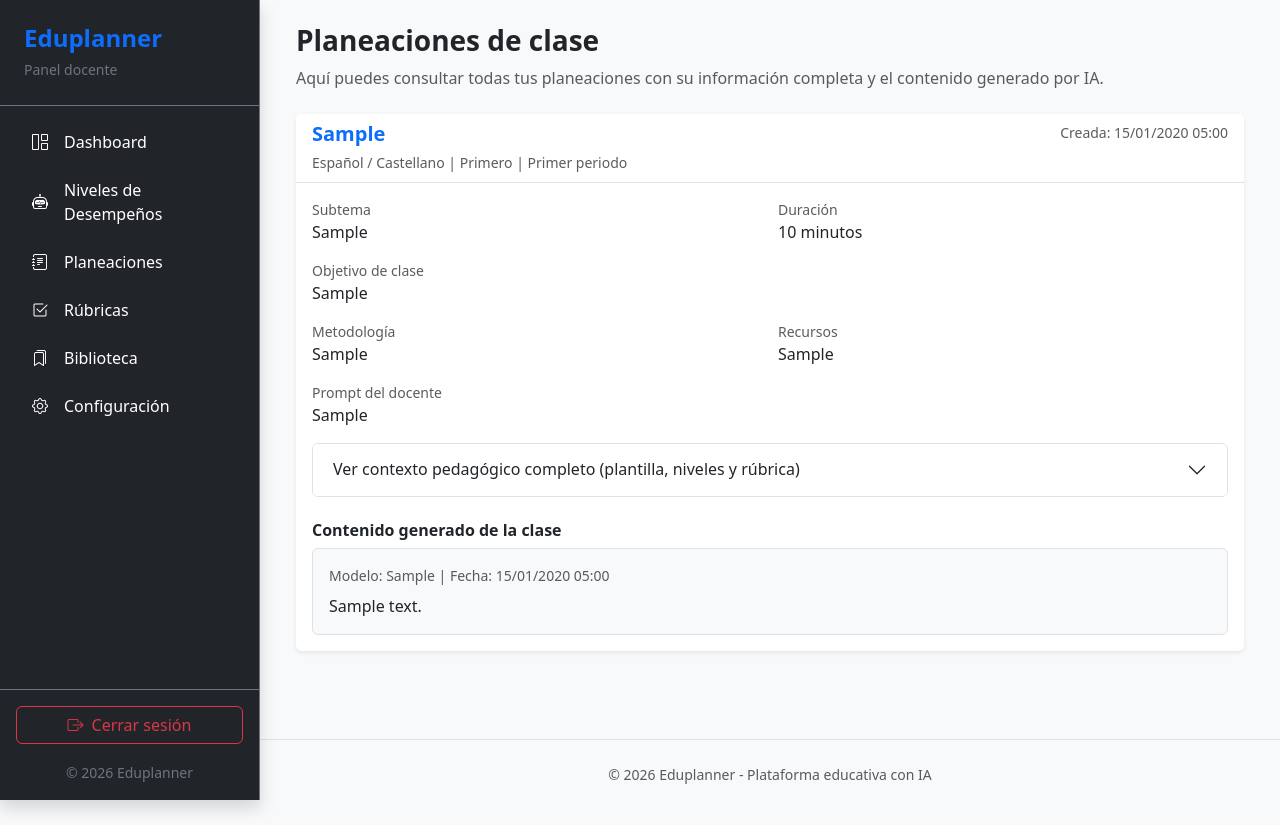
After one commit to juangzj/eduplanner1.0, a Django app: page /levels/class-plans/ in a window 1280 px wide. The commit adds this page. Run offline with Django 5.2, Linux system fonts and the light colour scheme; a user stored in the database is signed in; tables that the repository leaves empty hold one stand-in row (values such as "Sample post").

Commit message:
feat: Implement Class Planning and Generated Class Plan models with views, URLs, and templates

```diff
--- a/apps/levels/models/__init__.py
+++ b/apps/levels/models/__init__.py
@@ -2,3 +2,4 @@ from .performance_level_template_model import PerformanceLevelTemplate
 from .generated_levels_model import GeneratedLevels
 from .assessment_rubric_model import AssessmentRubric
 from .class_planning_model import ClassPlanning
+from .generated_class_plan_model import GeneratedClassPlan
--- /dev/null
+++ b/apps/levels/models/generated_class_plan_model.py
@@ -0,0 +1,47 @@
+from django.db import models
+import uuid
+
+
+class GeneratedClassPlan(models.Model):
+
+    id = models.UUIDField(
+        primary_key=True,
+        default=uuid.uuid4,
+        editable=False
+    )
+
+    # Relación con la planeación
+    class_planning = models.ForeignKey(
+        'ClassPlanning',
+        on_delete=models.CASCADE,
+        related_name="generated_classes",
+        verbose_name="Planeación de Clase"
+    )
+
+    # Contenido generado por IA
+    generated_content = models.TextField(
+        verbose_name="Contenido Generado"
+    )
+
+    # Información del modelo de IA (opcional pero útil)
+    ai_model = models.CharField(
+        max_length=100,
+        blank=True,
+        null=True,
+        verbose_name="Modelo de IA"
+    )
+
+    # Auditoría (clave en este diseño)
+    created_at = models.DateTimeField(
+        auto_now_add=True,
+        verbose_name="Fecha de Creación"
+    )
+
+    class Meta:
+        db_table = "generated_class_plans"
+        verbose_name = "Clase Generada"
+        verbose_name_plural = "Clases Generadas"
+        ordering = ['-created_at']  # 👈 siempre trae la más reciente primero
+
+    def __str__(self):
+        return f"Clase - {self.class_planning.topic} ({self.created_at})"
--- a/apps/levels/views/class_planning_views.py
+++ b/apps/levels/views/class_planning_views.py
@@ -0,0 +1,27 @@
+from django.contrib.auth.decorators import login_required
+from django.shortcuts import render
+
+from ..models import ClassPlanning
+
+
+@login_required(login_url="/users/login/")
+def class_plans_list_view(request):
+	class_plannings = (
+		ClassPlanning.objects.filter(
+			user=request.user,
+			deleted_at__isnull=True,
+		)
+		.select_related(
+			"performance_template",
+			"generated_levels",
+			"assessment_rubric",
+		)
+		.prefetch_related("generated_classes")
+		.order_by("-created_at")
+	)
+
+	return render(
+		request,
+		"pages/class_plans.html",
+		{"class_plannings": class_plannings},
+	)
--- a/templates/components/left_sidebar.html
+++ b/templates/components/left_sidebar.html
@@ -25,7 +25,7 @@
                 <span>Niveles de Desempeños</span>
             </a>
 
-            <a href="#" class="nav-link text-white d-flex align-items-center gap-3">
+            <a href="{% url 'levels:class-plans' %}" class="nav-link text-white d-flex align-items-center gap-3">
                 <i class="bi bi-journal-text"></i>
                 <span>Planeaciones</span>
             </a>
@@ -115,7 +115,7 @@
                 Asistente pedagógico
             </a>
 
-            <a href="#" class="nav-link text-white d-flex align-items-center gap-3">
+            <a href="{% url 'levels:class-plans' %}" class="nav-link text-white d-flex align-items-center gap-3">
                 <i class="bi bi-journal-text"></i>
                 Planeaciones
             </a>
--- /dev/null
+++ b/templates/pages/class_plans.html
@@ -0,0 +1,120 @@
+{% extends 'base/base_left_sidebar.html' %}
+
+{% block title %}Planeaciones de clase{% endblock %}
+
+{% block sidebar_content %}
+<div class="container-fluid">
+    <div class="row mb-4">
+        <div class="col-12">
+            <h3 class="fw-bold">Planeaciones de clase</h3>
+            <p class="text-muted mb-0">
+                Aquí puedes consultar todas tus planeaciones con su información completa y el contenido generado por IA.
+            </p>
+        </div>
+    </div>
+
+    {% if class_plannings %}
+        <div class="row g-4">
+            {% for class_planning in class_plannings %}
+                <div class="col-12">
+                    <div class="card border-0 shadow-sm">
+                        <div class="card-header bg-white border-bottom d-flex justify-content-between align-items-start flex-wrap gap-2">
+                            <div>
+                                <h5 class="mb-1 fw-bold text-primary">{{ class_planning.topic }}</h5>
+                                <small class="text-muted">
+                                    {{ class_planning.performance_template.area }} | {{ class_planning.performance_template.get_grade_display }} | {{ class_planning.performance_template.academic_period }}
+                                </small>
+                            </div>
+                            <small class="text-muted">Creada: {{ class_planning.created_at|date:"d/m/Y H:i" }}</small>
+                        </div>
+
+                        <div class="card-body">
+                            <div class="row g-3 mb-3">
+                                <div class="col-md-6">
+                                    <small class="text-muted d-block">Subtema</small>
+                                    <p class="mb-0">{{ class_planning.subtopic|default:"-" }}</p>
+                                </div>
+                                <div class="col-md-6">
+                                    <small class="text-muted d-block">Duración</small>
+                                    <p class="mb-0">{{ class_planning.duration_minutes }} minutos</p>
+                                </div>
+                                <div class="col-12">
+                                    <small class="text-muted d-block">Objetivo de clase</small>
+                                    <p class="mb-0">{{ class_planning.class_objective|linebreaksbr }}</p>
+                                </div>
+                                <div class="col-md-6">
+                                    <small class="text-muted d-block">Metodología</small>
+                                    <p class="mb-0">{{ class_planning.methodology|default:"-"|linebreaksbr }}</p>
+                                </div>
+                                <div class="col-md-6">
+                                    <small class="text-muted d-block">Recursos</small>
+                                    <p class="mb-0">{{ class_planning.resources|default:"-"|linebreaksbr }}</p>
+                                </div>
+                                <div class="col-12">
+                                    <small class="text-muted d-block">Prompt del docente</small>
+                                    <p class="mb-0">{{ class_planning.prompt|linebreaksbr }}</p>
+                                </div>
+                            </div>
+
+                            <div class="accordion" id="context-accordion-{{ class_planning.id }}">
+                                <div class="accordion-item">
+                                    <h2 class="accordion-header" id="heading-context-{{ class_planning.id }}">
+                                        <button class="accordion-button collapsed" type="button" data-bs-toggle="collapse" data-bs-target="#collapse-context-{{ class_planning.id }}" aria-expanded="false" aria-controls="collapse-context-{{ class_planning.id }}">
+                                            Ver contexto pedagógico completo (plantilla, niveles y rúbrica)
+                                        </button>
+                                    </h2>
+                                    <div id="collapse-context-{{ class_planning.id }}" class="accordion-collapse collapse" aria-labelledby="heading-context-{{ class_planning.id }}" data-bs-parent="#context-accordion-{{ class_planning.id }}">
+                                        <div class="accordion-body">
+                                            <div class="mb-3">
+                                                <h6 class="fw-bold mb-2">Plantilla de desempeño</h6>
+                                                <p class="mb-1"><strong>Competencia:</strong> {{ class_planning.performance_template.competency }}</p>
+                                                <p class="mb-1"><strong>Afirmación:</strong> {{ class_planning.performance_template.statement|linebreaksbr }}</p>
+                                                <p class="mb-0"><strong>Evidencia:</strong> {{ class_planning.performance_template.learning_evidence|linebreaksbr }}</p>
+                                            </div>
+                                            <div class="mb-3">
+                                                <h6 class="fw-bold mb-2">Niveles de desempeño</h6>
+                                                <p class="mb-1"><strong>Bajo:</strong> {{ class_planning.generated_levels.low_level|linebreaksbr }}</p>
+                                                <p class="mb-1"><strong>Básico:</strong> {{ class_planning.generated_levels.basic_level|linebreaksbr }}</p>
+                                                <p class="mb-1"><strong>Alto:</strong> {{ class_planning.generated_levels.high_level|linebreaksbr }}</p>
+                                                <p class="mb-0"><strong>Superior:</strong> {{ class_planning.generated_levels.superior_level|linebreaksbr }}</p>
+                                            </div>
+                                            <div>
+                                                <h6 class="fw-bold mb-2">Rúbrica de evaluación</h6>
+                                                <p class="mb-1"><strong>Título:</strong> {{ class_planning.assessment_rubric.title }}</p>
+                                                <p class="mb-1"><strong>Descripción:</strong> {{ class_planning.assessment_rubric.rubric_description|default:"-"|linebreaksbr }}</p>
+                                                <p class="mb-0"><strong>Contenido:</strong> {{ class_planning.assessment_rubric.rubric_content|linebreaksbr }}</p>
+                                            </div>
+                                        </div>
+                                    </div>
+                                </div>
+                            </div>
+
+                            <div class="mt-4">
+                                <h6 class="fw-bold mb-2">Contenido generado de la clase</h6>
+                                {% with generated=class_planning.generated_classes.first %}
+                                    {% if generated %}
+                                        <div class="p-3 border rounded bg-light">
+                                            <small class="text-muted d-block mb-2">
+                                                Modelo: {{ generated.ai_model|default:"No especificado" }} | Fecha: {{ generated.created_at|date:"d/m/Y H:i" }}
+                                            </small>
+                                            <div>{{ generated.generated_content|linebreaksbr }}</div>
+                                        </div>
+                                    {% else %}
+                                        <div class="alert alert-warning mb-0">
+                                            Esta planeación no tiene contenido generado registrado todavía.
+                                        </div>
+                                    {% endif %}
+                                {% endwith %}
+                            </div>
+                        </div>
+                    </div>
+                </div>
+            {% endfor %}
+        </div>
+    {% else %}
+        <div class="alert alert-info">
+            Aún no tienes planeaciones creadas.
+        </div>
+    {% endif %}
+</div>
+{% endblock %}
```
Also changed, not shown: apps/levels/urls/__init__.py (+7 -1 lines), apps/levels/urls/class_planning_urls.py (+8 -0 lines), apps/levels/forms/class_planning_form.py (added), apps/levels/migrations/0007_classplanning_generatedclassplan.py (added), apps/levels/templates/levels/class_planning_create_page.html (added).
